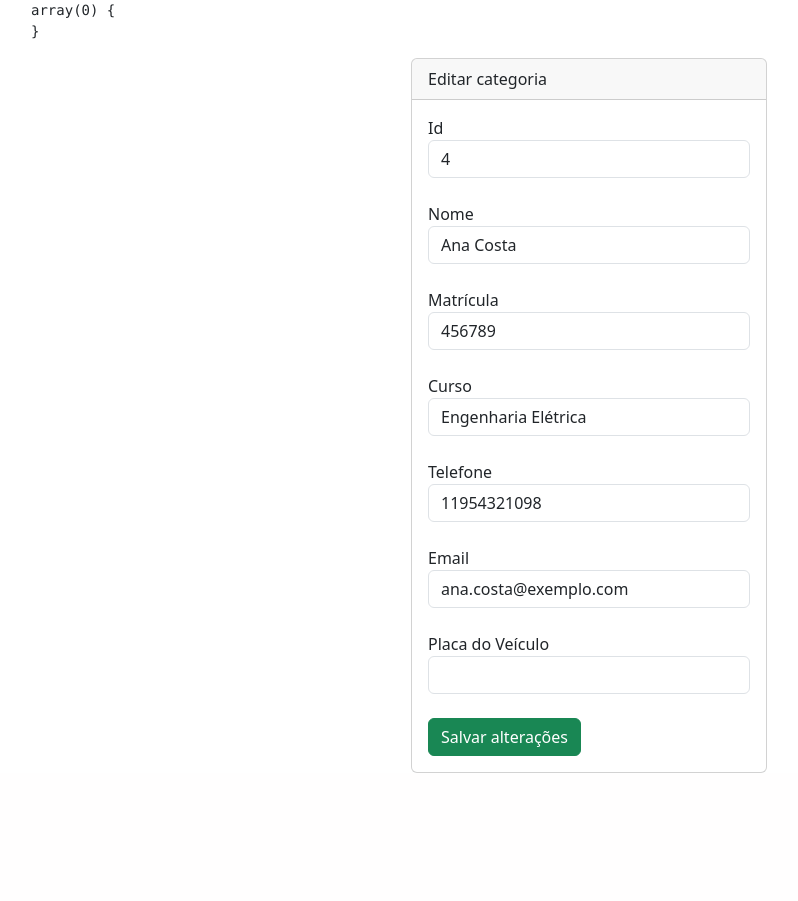
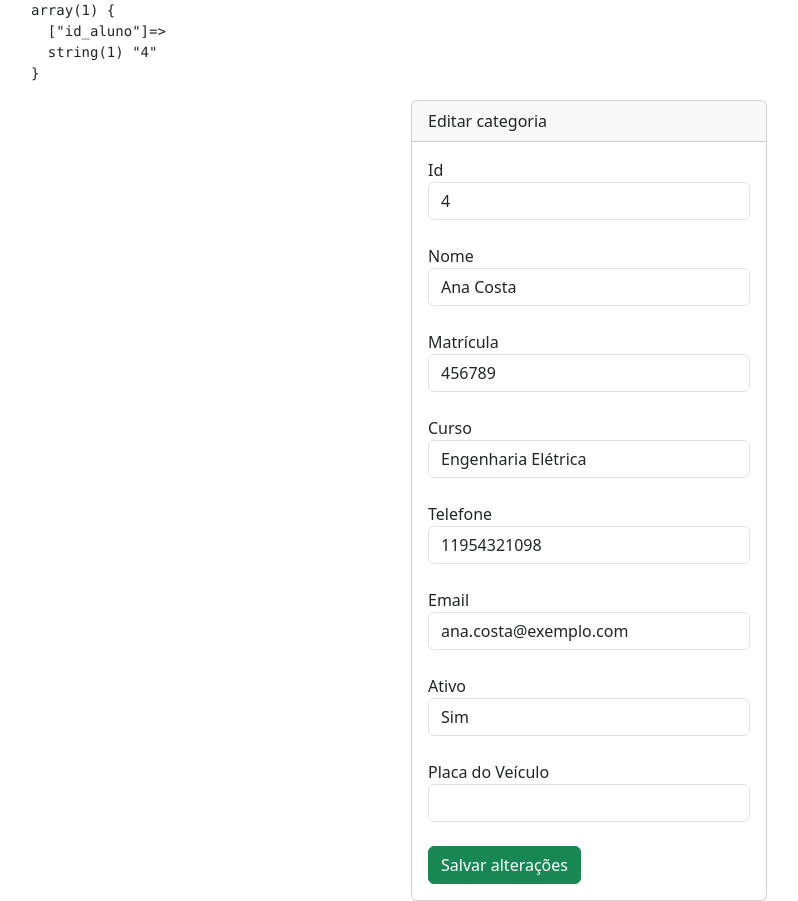
Before and after one commit to marcos01714/TCC, a PHP site: page /editarAluno.php?id_aluno=4 in a window 1280 px wide. Shown: the part 56-957 px from the top of the page, without its empty margins (51-849 px from the left). Before the commit the page ends 829 px from the top, so only its background shows below. Run offline with PHP 8.4, Linux system fonts and the light colour scheme; data comes from the database, SQL or seed files in the repository.

Commit message:
Atualizações 20/02/25

```diff
--- a/DB Saída Fácil.sql
+++ b/DB Saída Fácil.sql
@@ -32,7 +32,7 @@ VALUES
 ('João Silva', 123456, 'Engenharia da Computação', '11987654321', 'joao.silva@exemplo.com', 'Sim'),
 ('Maria Oliveira', 234567, 'Sistemas de Informação', '11976543210', 'maria.oliveira@exemplo.com', 'Sim'),
 ('Pedro Santos', 345678, 'Ciência da Computação', '11965432109', 'pedro.santos@exemplo.com', 'Sim'),
-('Ana Costa', 456789, 'Engenharia Elétrica', '11954321098', 'ana.costa@exemplo.com', 'Não');
+('Ana Costa', 456789, 'Engenharia Elétrica', '11954321098', 'ana.costa@exemplo.com', 'Sim');
 
 -- Inserção de tags NFC
 INSERT INTO tag_nfc (codigo_tag, id_aluno_fk)
--- a/editarAluno.php
+++ b/editarAluno.php
@@ -3,7 +3,7 @@
 <?php
 
 echo '<pre>';
-var_dump($_POST);
+var_dump($_GET);
 echo '</pre>';
 
     if (isset($_POST['id_aluno']) && !empty($_POST['id_aluno']) &&
@@ -12,10 +12,11 @@ echo '</pre>';
         isset($_POST['curso']) && !empty($_POST['curso']) &&
         isset($_POST['telefone']) && !empty($_POST['telefone']) &&
         isset($_POST['email']) && !empty($_POST['email']) &&
+        isset($_POST['ativo']) && !empty($_POST['ativo']) &&
         isset($_POST['placa_veiculo']) && !empty($_POST['placa_veiculo'])) {
 
             include 'conexao.php';
-            $sql = "UPDATE usuario SET nome = '$_POST[nome]', matricula = '$_POST[matricula]', curso = '$_POST[curso]', telefone = '$_POST[telefone]', email = '$_POST[email]', placa_veiculo = '$_POST[placa_veiculo]' WHERE id_aluno = $_POST[id_aluno]";
+            $sql = "UPDATE usuario SET nome = '$_POST[nome]', matricula = '$_POST[matricula]', curso = '$_POST[curso]', telefone = '$_POST[telefone]', email = '$_POST[email]', ativo = '$_POST[ativo]', placa_veiculo = '$_POST[placa_veiculo]' WHERE id_aluno = $_POST[id_aluno]";
             $resultado = $conexao->query($sql);
             if ($resultado) {
                 //lógica para mensagem de sucesso
@@ -27,7 +28,7 @@ echo '</pre>';
 
     if (isset($_GET['id_aluno']) && !empty($_GET['id_aluno'])) {
         include 'conexao.php';
-        $sql = "SELECT id_aluno, nome, matricula, curso, telefone, email, placa_veiculo FROM usuario WHERE id_aluno = $_GET[id_aluno]";
+        $sql = "SELECT id_aluno, nome, matricula, curso, telefone, email, ativo, placa_veiculo FROM usuario WHERE id_aluno = $_GET[id_aluno]";
         $resultado = $conexao -> query($sql);
         if ($resultado) {
             if ($resultado -> num_rows > 0) {
@@ -38,6 +39,7 @@ echo '</pre>';
                     $curso = $row["curso"];
                     $telefone = $row["telefone"];
                     $email = $row["email"];
+                    $ativo = $row["ativo"];
                     $placa_veiculo = $row["placa_veiculo"];
                 }
             }
@@ -79,11 +81,15 @@ echo '</pre>';
                         <br>
                         <label>Telefone</label>
                         <br>
-                        <input class="form-control" name="Telefone" value="<?php echo $telefone ?>"/>
+                        <input class="form-control" name="telefone" value="<?php echo $telefone ?>"/>
                         <br>
                         <label>Email</label>
                         <br>
                         <input class="form-control" name="email" value="<?php echo $email ?>"/>
+                        <br>
+                        <label>Ativo</label>
+                        <br>
+                        <input class="form-control" name="ativo" value="<?php echo $ativo ?>"/>
                         <br>
                         <label>Placa do Veículo</label>
                         <br>
```
Also changed, not shown: aluno.php (+10 -1 lines), excluirAluno.php (+6 -2 lines).
